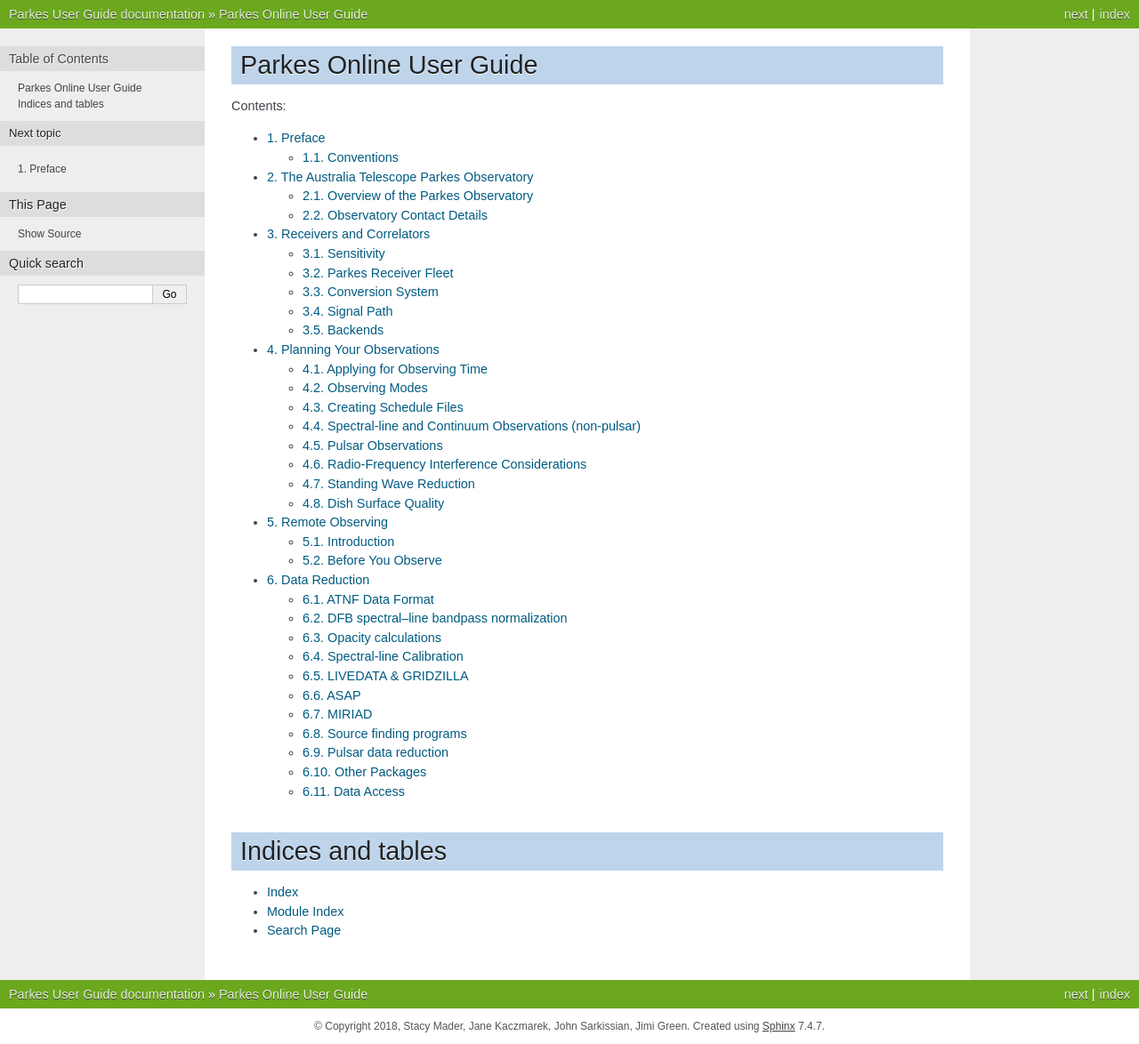
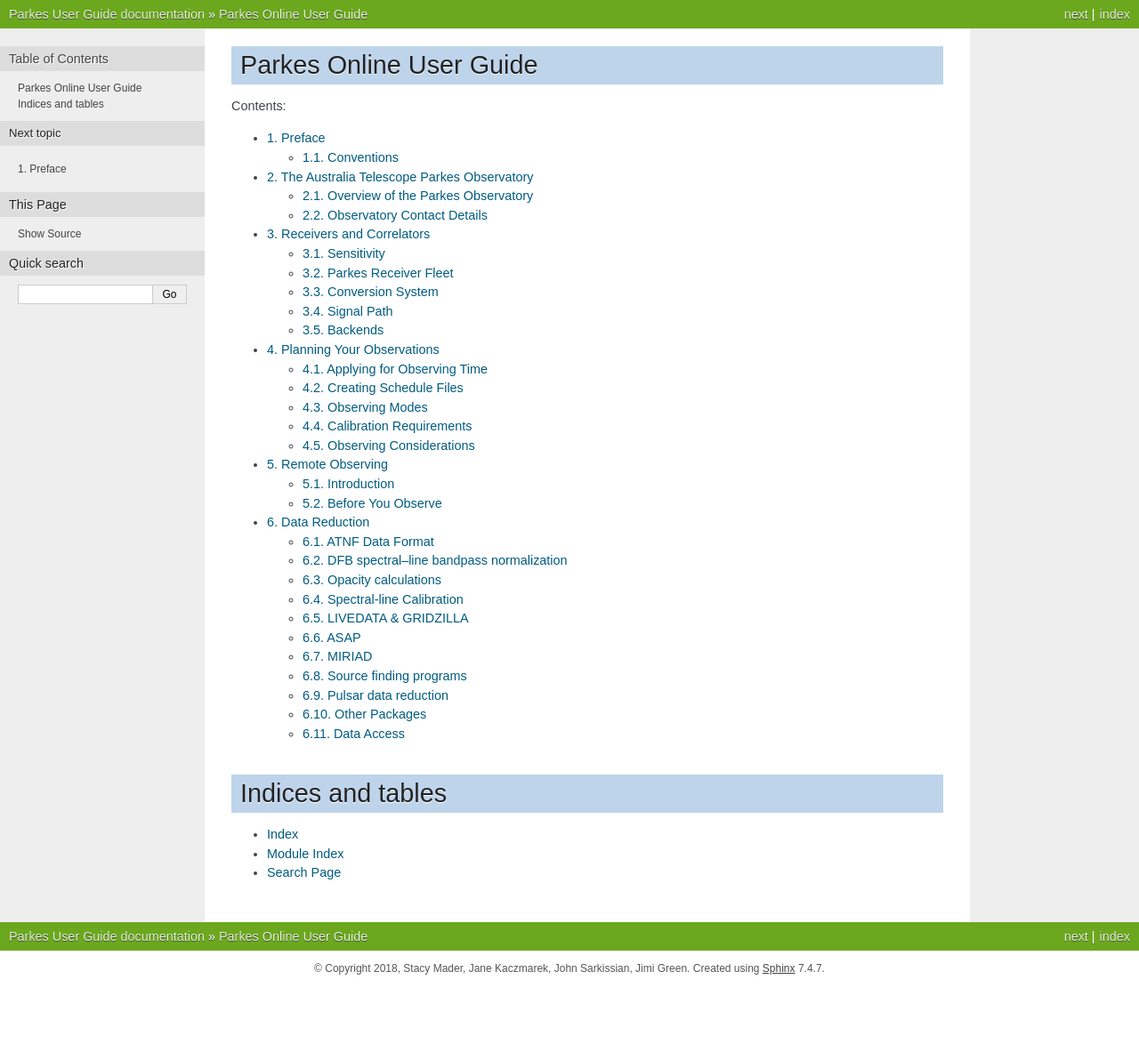
Before and after one commit to mad134/parkes-user-guide, a Sphinx documentation site: the page built from source/index.rst, in a window 1280 px wide. Shown: the whole page at 89% size. Built offline with Sphinx 7.4.7, drawn with Linux system fonts in a browser that asks for light colours; after the commit the page ends 1109 px from its top, so only the background shows below that; some of the changed lines change nothing that is shown.

Commit message:
JG updated chapter 4 with edits and suggestions

```diff
--- a/source/planning.rst
+++ b/source/planning.rst
@@ -4,14 +4,72 @@
 Applying for Observing Time
 ===========================
 
-Parkes-specific information for upcoming semsters and submission deadlines can be found `here <http://www.atnf.csiro.au/observers/>`_,
-while current and archived observing schedules can be found `here <http://www.parkes.atnf.csiro.au/observing/schedules/>`_.
-Information regarding system capabilities not listed in the above can be addressed to ATNF-Parkes-Remobs[at]csiro.au
+To observe with the Parkes radio telescope you must apply for telescope time
+through the time allocation committee process. This involves submitting a
+proposal through `OPAL <https://opal.atnf.csiro.au/>`_, on a semester by
+semester basis.
+
+Parkes-specific information for upcoming semesters and submission deadlines
+can be found `here <http://www.atnf.csiro.au/observers/>`_,
+while current and archived observing schedules can be found
+`here <http://www.parkes.atnf.csiro.au/observing/schedules/>`_.
+Information regarding system capabilities not listed in the above can be
+addressed to ATNF-Parkes-Remobs[at]csiro.au.
+
+Once you have had a OPAL submission assessed by the Time Allocation Committee,
+and it has achieved a ranking that enables it to be allocated time on the telescope,
+you can create your observing schedule files.
+
+
+Creating Schedule Files
+=======================
+
+For the majority of observations, you will be using the Telescope
+Control Software *tcs*, through a graphical user interface (the *tcs* GUI), on
+one of the remote VNC windows.
+
+The **recommended** use of *tcs* is through schedule files (simple text-files appended with '.sch'),
+which contain lists of keys and associated values which become the default
+parameters on the *tcs* GUI. The exact format of these schedule files depends on the
+nature of the observations being made. You can also manually select observing parameters
+from the *tcs* GUI directly via widgets and entry boxes, however this is
+recommended only for experienced observers who are conducting tests rather than
+dedicated observing programmes.
+
+TCS can control:
+
+* Antenna Control (coord system, observation type)
+* Tracking parameters (position, offset type, duration)
+* Scanning parameters (scan center, scan range, duration/rate)
+* Receiver control (receiver, focus, parallactic angle, feed angle)
+* Correlator (mode, configuration)
+* Local Oscillator (rest/sky frequency, bandwidth, channels, frequency switching/offset, frame)
+* Cal Control Unit (enable/disable cal injection for receiver)
+* Back End Controller Computer (enable :math:`T_{sys}` logging)
+
+Archive information on keywords used in schedule files and
+some examples can be found in the `2015 TCS  documentation <http://www.atnf.csiro.au/computing/software/tcs/tcs.html>`_
+(noting this has not been recently updated).
+
+There are a number of online utilities which
+allow you to create a TCS schedule file for spectral-line, continuum and pulsar observations:
+
+* `Position-switching <http://www.parkes.atnf.csiro.au/observing/utilities/pswitch.php>`_
+* `Tracking <http://www.parkes.atnf.csiro.au/observing/utilities/track.php>`_ (with/without frequency-switching)
+* `Beam-switching <http://www.parkes.atnf.csiro.au/observing/utilities/track.php>`_
+* `On-The-Fly mapping <http://www.parkes.atnf.csiro.au/observing/utilities/otfscan.php>`_
+* `Scanning <http://www.parkes.atnf.csiro.au/observing/utilities/otfscan.php>`_ (with/without frequency-switching)
+* `Calibration <http://www.parkes.atnf.csiro.au/observing/utilities/spot.php>`_
+* `Pulsar DFB4 fold and search observing <http://www.parkes.atnf.csiro.au/observing/utilities/pulsar_sched/>`_
+
+When completed, save the schedule with the .sch appendage and
+transfer it to a folder with your project code within /sched/tcs/ on joffrey.
+
 
 Observing Modes
 ===============
 
-Spectral and continuum-line observations can be performed with all currently-available receivers and back-ends. Possible observing modes include:
+Possible observing modes include:
 
 * TRACK:  Simply track the position for the specified length of time.
 
@@ -26,19 +84,11 @@
 * SPOT: Perform a four-point scan (forward/reverse in RA, forward/reverse in DEC), across a source for the purposes of defining pointing
   offsets and calibration purposes.
 
-* Equatorial-Horizontal Mixed Scans:
+* EQUATORIAL/HORIZONTAL MIXED SCANS: Here the telescope can perform AZ-EL "spider" scans (..., -90, -45, 0, 45, 90, ...) referenced to an RA/DEC position. The scans are conducted along the Great Circle passing through the source. Mapping an area in AZ-EL centred on the RA/DEC position is also possible.
 
- * Here the telescope can perform AZ-EL "spider" scans (..., -90, -45, 0, 45, 90, ...) referenced to an RA/DEC position.
+* RSCAN is where the telescope is continuously in scanning mode between two Azimuth limits (the TCS equivalent to the ATCA RSCAN). It has some precision synchronisation so that scans on subsequent days interleave correctly.
 
- * The scans are conducted along the Great Circle passing through the source. Mapping an area in AZ-EL centred on the RA/DEC position is also possible.
-
-* RSCAN/PSCAN:
-
- * RSCAN is the TCS equivalent to the ATCA RSCAN, where the telescope is continuously in scanning mode between to Azmiuth limits.
-   It has some precision synchronisation so that scans on subsequent days interleave correctly.
-
- * PSCAN is a variant of RSCAN in that an RSCAN is executed, in Azimuth, followed by a calibration observation.
-   Note that strict LST synchronisation is required. A file defining the cal source and the  Azimuth scan details needs to be consulted before each set.
+* PSCAN is a variant of RSCAN with calibration, i.e. an RSCAN is executed, in Azimuth, followed by a calibration observation. Note that strict LST synchronisation is required. A file defining the cal source and the  Azimuth scan details needs to be consulted before each set.
 
 Position Switching
 ------------------
@@ -59,7 +109,7 @@
 should be at least 2-3 times the width of the widest profile you might expect in your data. You should also be aware if you are observing
 multiple spectral lines within a bandpass, some of the data processing applications such as *Livedata* produce ghosts which may
 overlap and be confused with real spectra. For estimating the size of the required throw,  for wide Galactic HI observations, a frequency throw of
-about 3 MHz with an 8 MHz bandwidth is the norm.
+about 3 MHz with an 8 MHz bandwidth is the norm. **This mode is not available for the Ultra-Wideband Low frequency receiver 'UWL'.**
 
 Beam Switching
 --------------
@@ -69,95 +119,26 @@
 looking at the source we assume it's collecting a reference spectrum from blank sky.  The prior and following scans are used to form the bandpass
 calibration.
 
-Creating Schedule Files
-=======================
+Calibration Requirements
+========================
 
-For the majority of programs, you will be using the Telescope Control Software *tcs*. The *tcs* graphical user interface (*tcs* GUI)
-is written in Glish/Tk and runs on a Linux workstation.  A Glish client runs on the same host as the *tcs* GUI which serves as a communications
-channel between the *tcs* GUI and the (Linux) controller.
+Flux Calibration
+----------------
 
-There are two ways to use *tcs*. The first is to select observing parameters from the *tcs* GUI via widgets and entry boxes. The second (**and recommended**)
-is to use schedule files (simple text-files) which contain lists of keys and assosiated values which become the default parameters on the *tcs* GUI. In this way, it is
-possible to control the numerous components of the observing system. These systems include:
+Polarisation Calibration
+------------------------
 
-* Antenna Control (coord system, observation type)
-* Tracking parameters (position, offset type, duration)
-* Scanning parameters (scan center, scan range, duration/rate)
-* Receiver control (receiver, focus, parallactic angle, feed angle)
-* Correlator (mode, configuration)
-* Local Oscillator (rest/sky frequency, bandwidth, channels, frequency switching/offset, frame)
-* Cal Control Unit (enable/disable cal injection for receiver)
-* Back End Controller Computer (enable :math:`T_{sys}` logging)
+Pointing
+--------
+Pointing solutions are obtained by observatory staff for the receivers when they are installed. However, at high frequencies further pointing calibration is required.
 
-Until accustomed with the system, first-time users are strongly urged to use schedule files. Detailed information on keywords used in schedule files and
-some examples can be found in the `TCS  documentation <http://www.atnf.csiro.au/computing/software/tcs/tcs.html>`_.
+Observing Considerations
+========================
 
-However, please note this is seriously out-of-date and you should consult this manual or note there are a number of online utilities which
-allow you to create a TCS schedule file for spectral-line, continuum and pulsar observations. For spectral-line and continuum observations
-there are online tools for
+Radio Frequency Interference
+----------------------------
 
-* `Position-switching: <http://www.parkes.atnf.csiro.au/observing/utilities/pswitch.php>`_
-* `Tracking: <http://www.parkes.atnf.csiro.au/observing/utilities/track.php>`_ (with/without frequency-switching)
-* `Beam-switching: <http://www.parkes.atnf.csiro.au/observing/utilities/track.php>`_
-* `OTF-mapping: <http://www.parkes.atnf.csiro.au/observing/utilities/otfscan.php>`_
-* `Scanning: <http://www.parkes.atnf.csiro.au/observing/utilities/otfscan.php>`_ (with/without frequency-switching), or
-* `Calibration: <http://www.parkes.atnf.csiro.au/observing/utilities/spot.php>`_
-
-For each form, there is help associated with each field, which the user fills in according to
-requirements. Below, we show two mapping examples as part of a ficticious project to characterise the
-RCW41 HII region; one for continuum/polarisation at 2.8GHz and the other spectral-line,
-looking at the first four transitions of the ammonia line. For Pulsar observations, there is an
-online tool for creating a PDFB pulsar schedule which contains instructions on how to go about
-producing a schedule from scratch. It is available `here <http://www.parkes.atnf.csiro.au/observing/utilities/pulsar_sched/>`_.
-
-Spectral-line and Continuum Observations (non-pulsar)
-=====================================================
-
-Continuum/Polarisation Example
-------------------------------
-
-In this example, we will be using the 10CM concentric receiver (part of the 1050CM package) to create a 30x30 arcmin full stokes
-(allowing polarisation analysis) continuum map of the RCW41 HII region at 2.8GHz, using DFB3 with a bandwidth of 128MHz with
-8192 channels. We **disable** Tsys logging here as it contributes to the system noise. Actually, we should create two maps,
-the first consisting of a series of scans in RA (constant DEC), as done here, and the second map consisting of a series of scans in DEC
-(constant RA).  This basket-weaving allows for the removal of scan-line patterns, or *stripes* from single-dish radio maps. The width
-between adjacent scans in both maps is 60 arcseconds (1/6th of the 10CM beam). We will be using the online
-`OTF schedule tool <http://www.parkes.atnf.csiro.au/observing/utilities/otfscan.php>`_. The input parameters  to the online tool are shown below.
-
-FIXME
-
-Note this is only for the RA (constant DEC) scans. This is saved to your computer as a text file then uploaded to the Parkes computers
-before you start observing. According to the output, it will take approximately 70 minutes to complete the RA scans, plus another 70
-minutes for the DEC scans.
-
-Spectral-line Example
----------------------
-
-In this example, we will again map the RCW41 region, but this time, we will use the 13MM receiver
-to map the Ammonia (1,1), (2,2) and (3,3) transitions. Again we will be using DFB4, the configuration will use
-256MHz bandwidth with /8192 channels. The observing method is the On-The-Fly Mapping. Here, the map is created by
-interleaving a reference position (done in TRACK mode), with scans across the region of interest.
-Note the reference position is assumed to be free of line-emission! In addition, we are only mapping
-a 10x10 arcminute region of RCW41. The width between adjacent scans is 20 arcseconds, or 1/3rd of
-the 13MM beamwidth. We assume the RCW41 core is moving 3.7 km/s with respect to the LSR and so
-doppler tracking is enabled. The input parameters to the online tool are shown below.
-
-FIXME
-
-This is only for the RA (constant DEC) scans, which will take around 180 minutes to do, plus another 180 if we also (should) do the DEC scans.
-
-Pulsar Observations
-===================
-
-A PDFB pulsar schedule can be created using `this tool <http://www.parkes.atnf.csiro.au/observing/utilities/pulsar_sched/>`_.
-The web page contains instructions on how to go about producing a schedule from scratch. When completed, save the schedule and
-transfer it to a location that TCS can access and load. In filling out the form, the valid PDFB correlator configurations for both
-FOLD and SEARCH modes are listed in the online tool.
-
-Radio-Frequency Interference Considerations
-===========================================
-
-An RFI monitoring antenna sits FIXME. It monitors the frequency range 700 - 3000 MHz once every 20 seconds, with 2 MHz frequency resolution,
+An RFI monitoring antenna sits in the paddock near the 64-m dish. It monitors the frequency range 700 - 3000 MHz once every 20 seconds, with 2 MHz frequency resolution,
 and presents its data in `near-real time <https://www.narrabri.atnf.csiro.au/observing/rfi/weathermap_parkes/>`_ with a clickable
 version available `here <https://www.narrabri.atnf.csiro.au/observing/rfi/monitor/rfi_monitor.html#parkes>`_. Three
 different plots are presented on the page: a “latest spectra” plot, a waterfall plot showing the last hour of data, and a polar skyplot
@@ -177,11 +158,14 @@
 
 An introduction to site RFI and past surveys at the site is available `here <http://www.parkes.atnf.csiro.au/observing/rfi/>`_.
 
-FIXME: Solar Interference - Ettore's report for MB20?
+Solar Interference
+------------------
+
+Ettore's report for MB20?
 
 
 Standing Wave Reduction
-=======================
+-----------------------
 
 For Parkes, characteristic small-scale ripple with periodicity 5.7 MHz arises from multiple reflections in the 26m space between
 the vertex at one end, and the focus and/or underside of the focus cabin at the other. @ref{fig:standwave} shows 22 GHz
@@ -197,7 +181,7 @@
    :alt: Upper panel showing characteristic 5.7 MHz standing wave interference with lower panel showing a cleaner spectrum obtained with receiver cycling.
 
 Dish Surface Quality
-====================
+--------------------
 
 A 4 GHz holography survey of the dish surface was performed prior to the 1995 upgrade of the focus cabin. The report is available
 `here <http://www.atnf.csiro.au/observers/memos/d96f83~1.pdf>`_.
```
